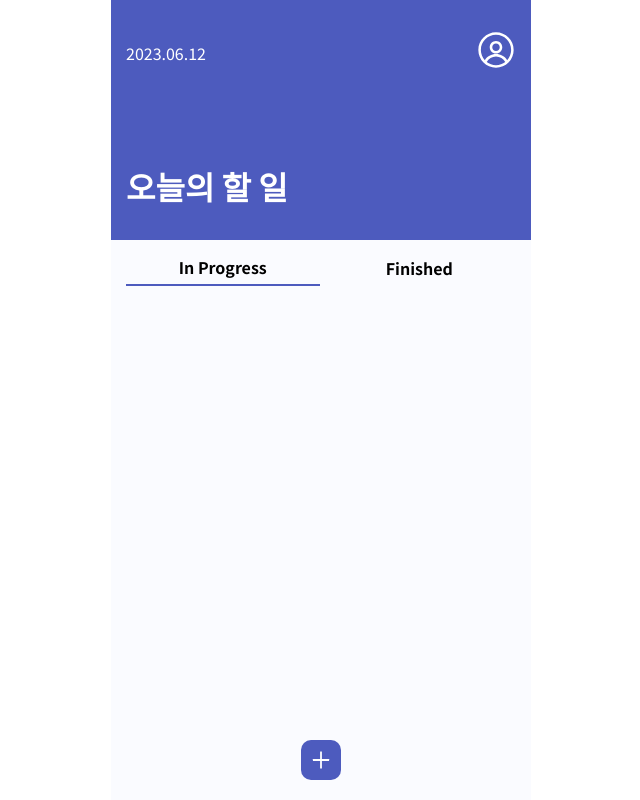
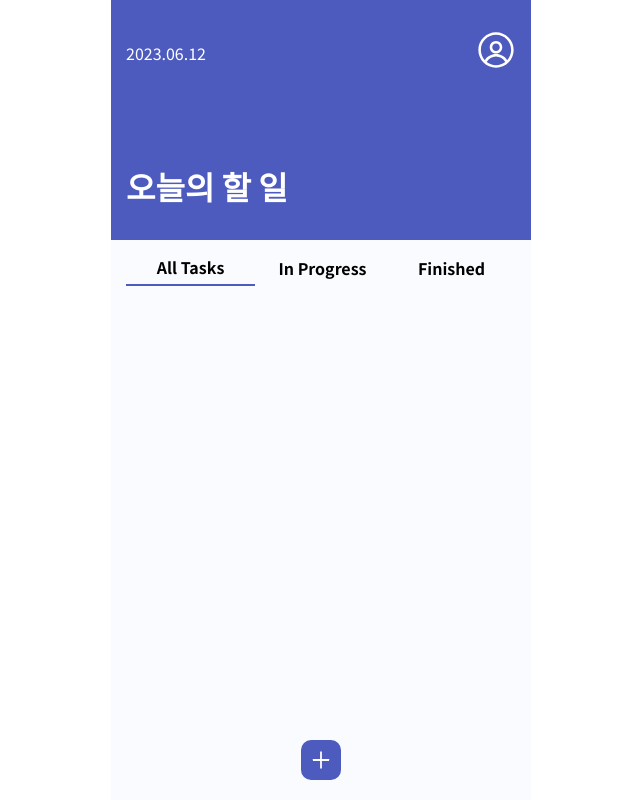
Before and after one commit to hheeseung/dream-coding-to-do-list, a React (Create React App) app: page / in a window 1280 px wide. Shown: the whole page, without its empty margins (319-959 px from the left). Built offline with nearby package versions, Linux system fonts and the light colour scheme.

Commit message:
refactor: 카테고리 분류 수정

```diff
--- a/src/components/navbar/Navbar.tsx
+++ b/src/components/navbar/Navbar.tsx
@@ -7,7 +7,7 @@ type Filter = {
 };
 
 export default function Navbar({ setFilter }: Filter) {
-  const [activeFilter, setActiveFilter] = useState("inProgress");
+  const [activeFilter, setActiveFilter] = useState("all");
 
   const handleFilter = (filter: string) => {
     setFilter(filter);
@@ -16,6 +16,14 @@ export default function Navbar({ setFilter }: Filter) {
 
   return (
     <nav className={styles.navbar}>
+      <span
+        className={classNames(styles.category, {
+          [styles.isActive]: activeFilter === "all",
+        })}
+        onClick={() => handleFilter("all")}
+      >
+        All Tasks
+      </span>
       <span
         className={classNames(styles.category, {
           [styles.isActive]: activeFilter === "inProgress",
--- a/src/components/todo-list/TodoList.tsx
+++ b/src/components/todo-list/TodoList.tsx
@@ -15,7 +15,7 @@ export interface IToDos {
 export default function TodoList() {
   const initialTodos = getInitialTodos();
   const [todos, setTodos] = useState<IToDos[]>(initialTodos);
-  const [filter, setFilter] = useState("inProgress");
+  const [filter, setFilter] = useState("all");
   const [showPopup, setShowPopup] = useState(false);
 
   useEffect(() => {
@@ -54,6 +54,8 @@ export default function TodoList() {
 
   const filteredTodos = todos.filter((todo) => {
     switch (filter) {
+      case "all":
+        return true;
       case "inProgress":
         return !todo.isDone;
       case "done":
```
